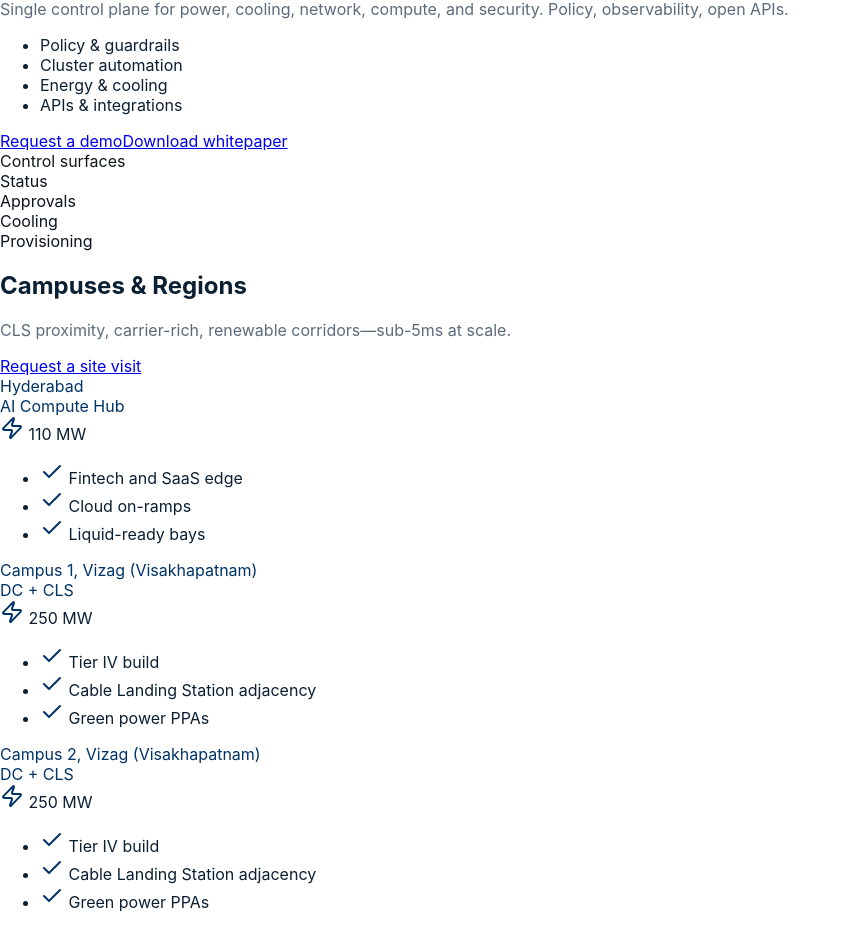
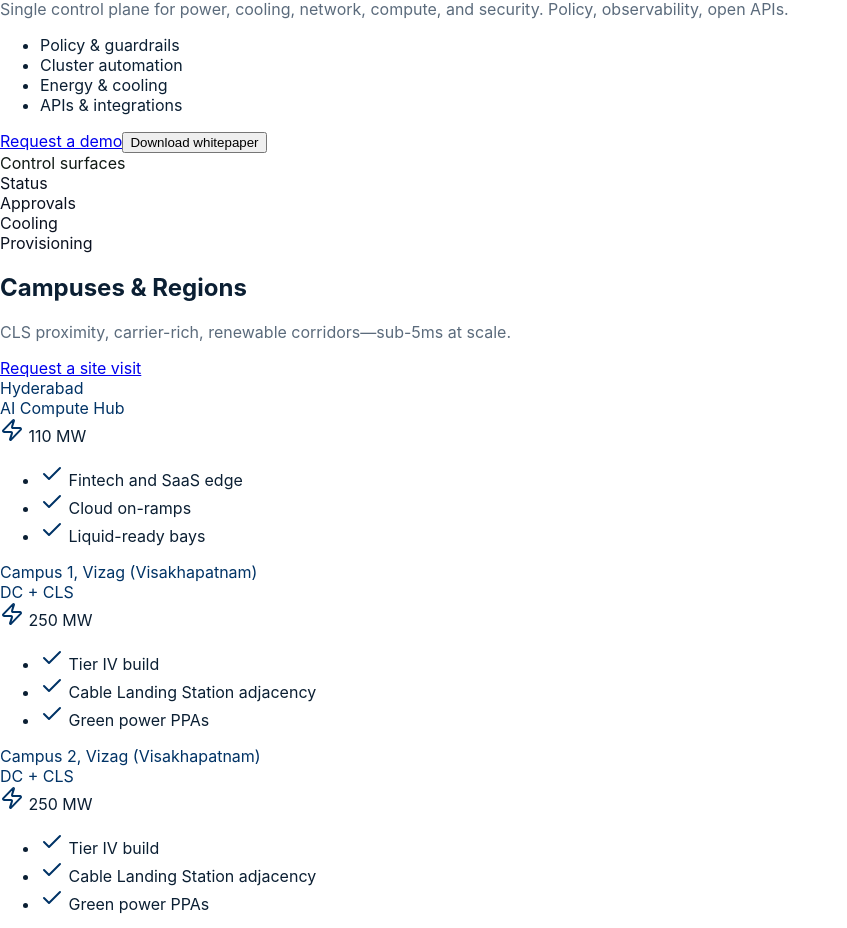
Before and after one commit to DharaMaharaj04/hypernxt-frontend, a React (Create React App) app: page / in a window 1280 px wide. Shown: the part 1971-2899 px from the top of the page, without its empty margins (0-847 px from the left). Built offline with nearby package versions, Linux system fonts and the light colour scheme.

Commit message:
fix accessibility errors-2

```diff
--- a/src/App.js
+++ b/src/App.js
@@ -657,9 +657,7 @@
                 Request a demo
               </a>
             </Button>
-            <Button asChild variant="secondary">
-              <a href="#">Download whitepaper</a>
-            </Button>
+            <Button variant="secondary">Download whitepaper</Button>
           </div>
         </motion.div>
         <motion.div {...fade}>
```
Also changed, not shown: 1 other file (tests, documents, lock files or other folders).
